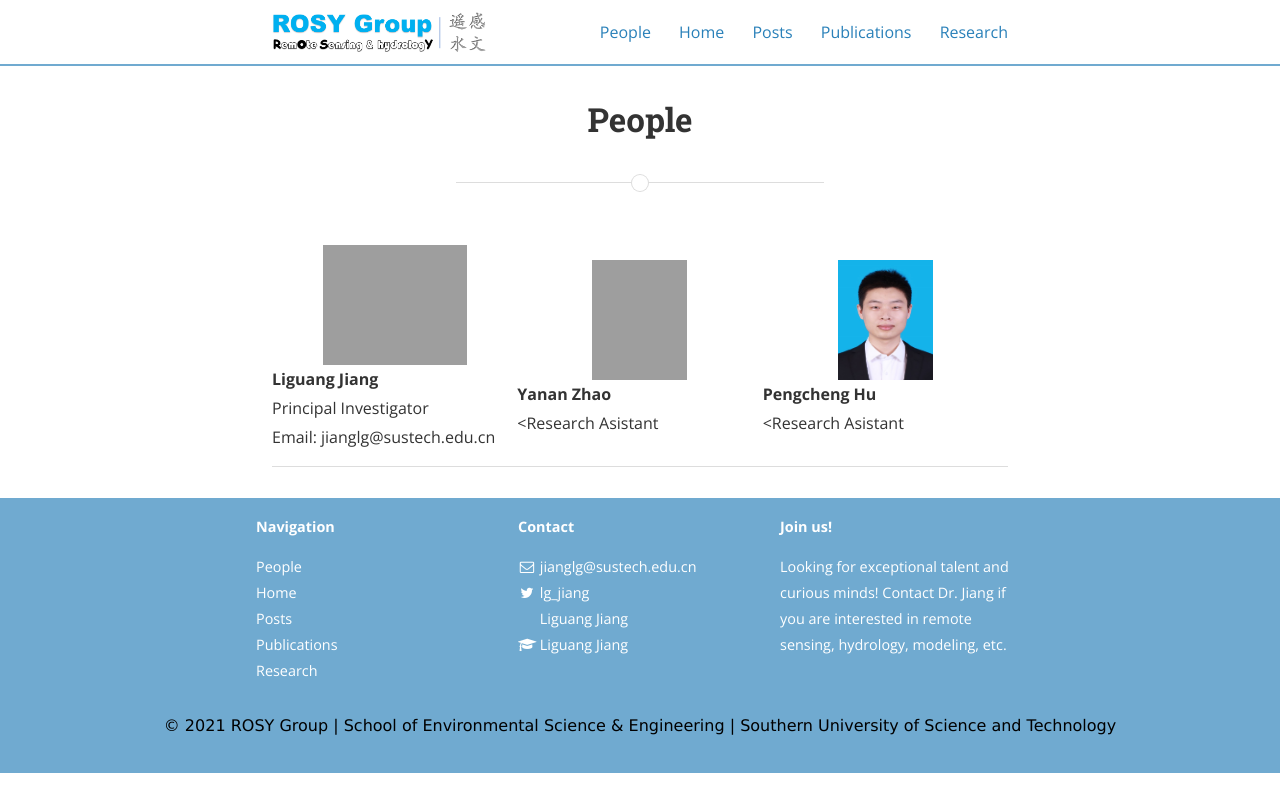
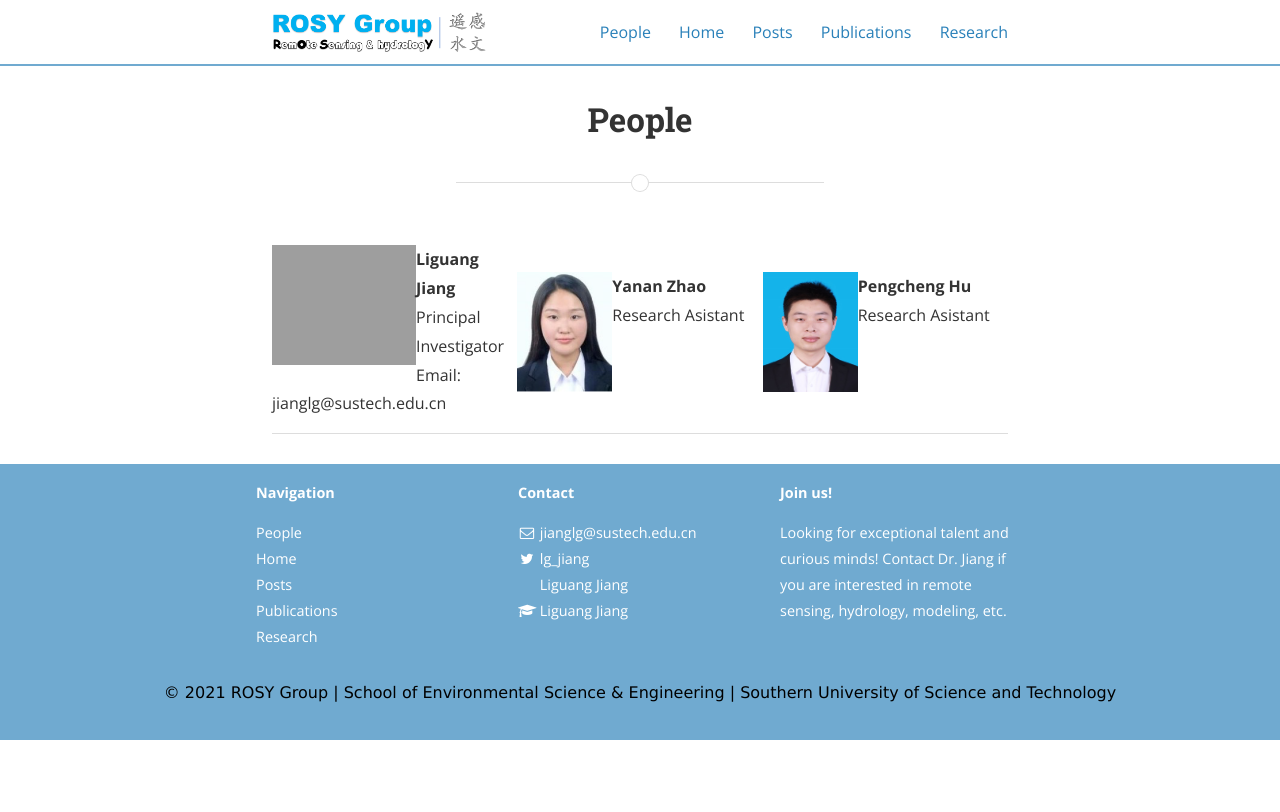
Before and after one commit to 12530/rshydro, a Jekyll site: the page built from People.md, in a window 1280 px wide. Shown: the top 812 px of the page. Built offline with Jekyll 4.4.1, drawn with Linux system fonts in a browser that asks for light colours; nearby versions of some CDN libraries; grey boxes are pictures that could not be loaded.

Commit message:
Update People.md

```diff
--- a/People.md
+++ b/People.md
@@ -29,9 +29,9 @@ main_nav: true
 
 <table cellspacing="2" cellpadding="2">
   <tr>
-    <td><img src="/assets/Liguang.jpg" alt="姜丽光" style="width:144px;height:120px;"> <b>Liguang Jiang</b> <br>Principal Investigator<br> Email: jianglg@sustech.edu.cn</td>
-    <td><img src="/assets/Yanan.jpg" alt="赵亚楠" style="width:95px;height:120px;"> <b>Yanan Zhao</b> <br><Research Asistant</td>
-    <td><img src="/assets/Pengcheng.jpg" alt="胡鹏程" style="width:95px;height:120px;"> <b>Pengcheng Hu</b> <br><Research Asistant</td>
+    <td><img src="/assets/Liguang.jpg" alt="姜丽光" style="width:144px;height:120px;float:left"> <b>Liguang Jiang</b> <br>Principal Investigator<br> Email: jianglg@sustech.edu.cn</td>
+    <td><img src="/assets/Yanan.png" alt="赵亚楠" style="width:95px;height:120px;float:left"> <b>Yanan Zhao</b> <br>Research Asistant</td>
+    <td><img src="/assets/Pengcheng.jpg" alt="胡鹏程" style="width:95px;height:120px;float:left"> <b>Pengcheng Hu</b> <br>Research Asistant</td>
   </tr>
 
 </table>
```
